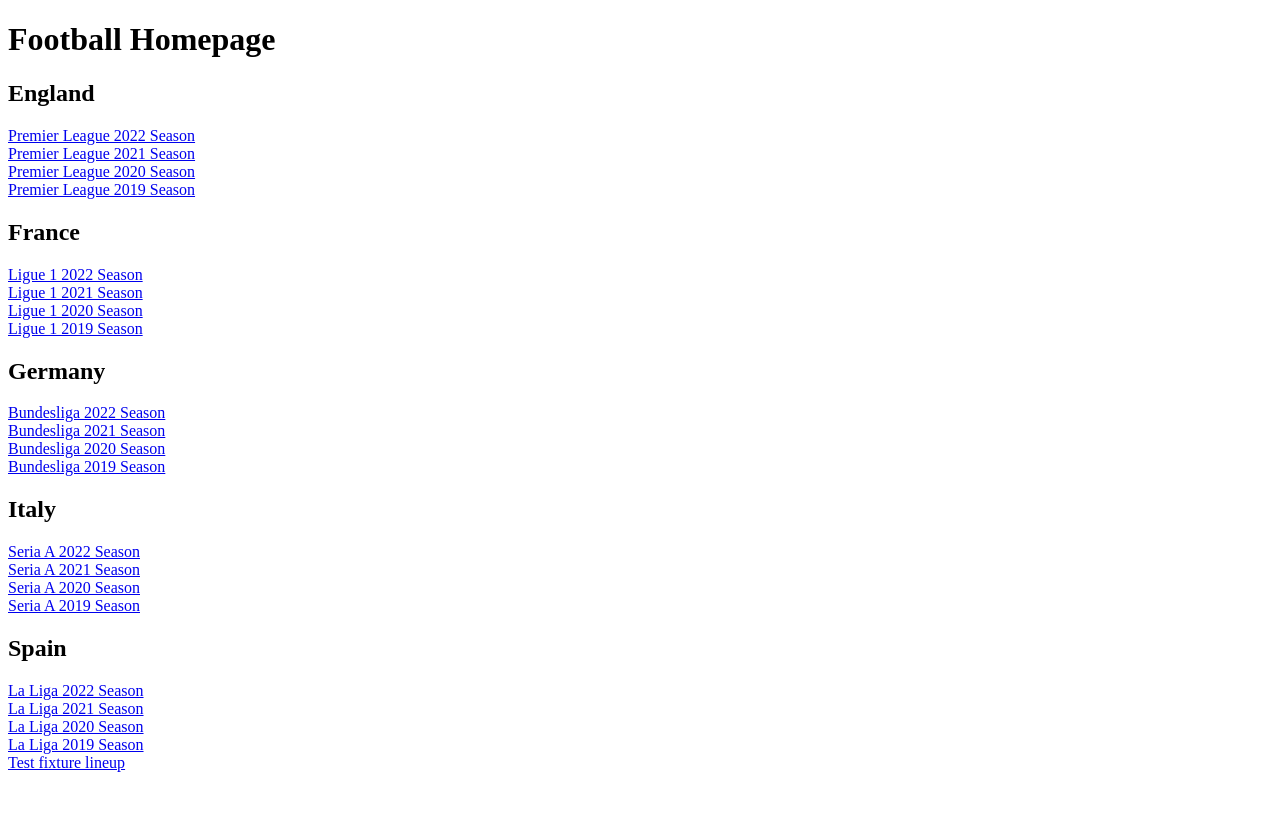
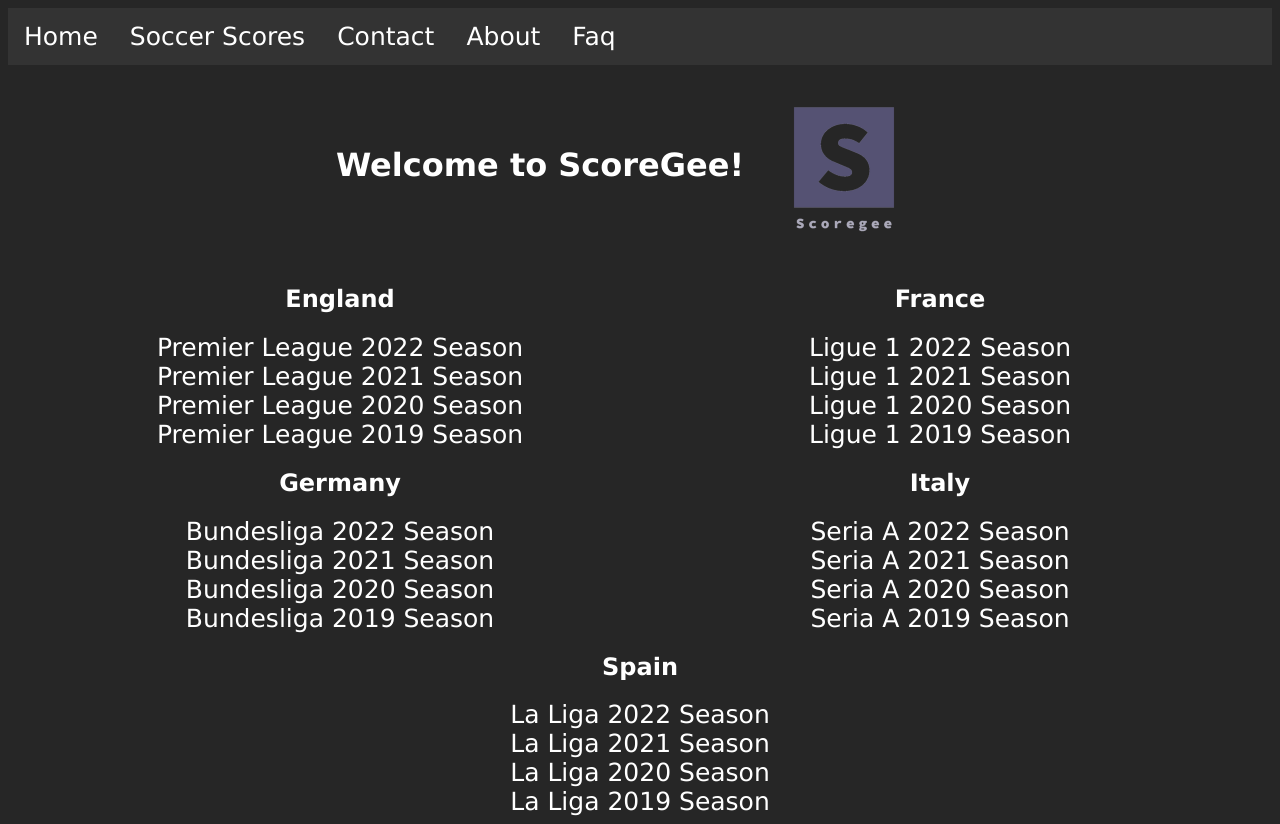
Before and after one commit to piero-ac/scoregee, a Node server app: page /football in a window 1280 px wide. Before the commit the page ends 772 px from the top, so only its background shows below. Run offline with Node 20, Linux system fonts and the light colour scheme; some libraries are stand-ins or nearby versions.

Commit message:
Merge Front-End Styling to Main Branch (#20)
* Add styling for league-main section

* Restructure league anchor links

* Create images folder

* Fix alt text for scoregee logo

* Add link to website favicon

* Add navbar

* Remove link to style.css

* Add styling for league page

* Add navbar

* Remove link to style.css

* Add styling for single fixture info

* Remove old styling sheet

```diff
--- a/public/soccer.html
+++ b/public/soccer.html
@@ -5,44 +5,57 @@
 		<meta http-equiv="X-UA-Compatible" content="IE=edge" />
 		<meta name="viewport" content="width=device-width, initial-scale=1.0" />
 		<title>ScoreGee</title>
+		<link rel="stylesheet" href="/styling.css" />
+		<link rel="icon" type="image/x-icon" href="/images/scoregee-favi.png" >
 	</head>
 	<body>
-		<h1>Football Homepage</h1>
+		<nav class="navbar">
+			<a class="active" href="/football">Home</a>
+			<a href="#">Soccer Scores</a>
+			<a href="#">Contact</a>
+			<a href="#">About</a>
+			<a href="#">Faq</a>
+		</nav>
+		<header id="welcome-header">
+			<h1>Welcome to ScoreGee!</h1>
+			<img src="/images/scoregeelogo.png" alt="ScoreGee Logo">
+		</header>
+		<main id="leagues-main">
 			<section>
 				<h2>England</h2>
-			<a href="/football/epl/2022">Premier League 2022 Season</a><br />
-			<a href="/football/epl/2021">Premier League 2021 Season</a><br />
-			<a href="/football/epl/2020">Premier League 2020 Season</a><br />
-			<a href="/football/epl/2019">Premier League 2019 Season</a><br />
+				<a href="/football/epl/2022">Premier League 2022 Season</a>
+				<a href="/football/epl/2021">Premier League 2021 Season</a>
+				<a href="/football/epl/2020">Premier League 2020 Season</a>
+				<a href="/football/epl/2019">Premier League 2019 Season</a>
 			</section>
 			<section>
 				<h2>France</h2>
-			<a href="/football/ligue1/2022">Ligue 1 2022 Season</a><br />
-			<a href="/football/ligue1/2021">Ligue 1 2021 Season</a><br />
-			<a href="/football/ligue1/2020">Ligue 1 2020 Season</a><br />
-			<a href="/football/ligue1/2019">Ligue 1 2019 Season</a><br />
+				<a href="/football/ligue1/2022">Ligue 1 2022 Season</a>
+				<a href="/football/ligue1/2021">Ligue 1 2021 Season</a>
+				<a href="/football/ligue1/2020">Ligue 1 2020 Season</a>
+				<a href="/football/ligue1/2019">Ligue 1 2019 Season</a>
 			</section>
 			<section>
 				<h2>Germany</h2>
-			<a href="/football/bundesliga/2022">Bundesliga 2022 Season</a><br />
-			<a href="/football/bundesliga/2021">Bundesliga 2021 Season</a><br />
-			<a href="/football/bundesliga/2020">Bundesliga 2020 Season</a><br />
-			<a href="/football/bundesliga/2019">Bundesliga 2019 Season</a><br />
+				<a href="/football/bundesliga/2022">Bundesliga 2022 Season</a>
+				<a href="/football/bundesliga/2021">Bundesliga 2021 Season</a>
+				<a href="/football/bundesliga/2020">Bundesliga 2020 Season</a>
+				<a href="/football/bundesliga/2019">Bundesliga 2019 Season</a>
 			</section>
 			<section>
 				<h2>Italy</h2>
-			<a href="/football/seriea/2022">Seria A 2022 Season</a><br />
-			<a href="/football/seriea/2021">Seria A 2021 Season</a><br />
-			<a href="/football/seriea/2020">Seria A 2020 Season</a><br />
-			<a href="/football/seriea/2019">Seria A 2019 Season</a><br />
+				<a href="/football/seriea/2022">Seria A 2022 Season</a>
+				<a href="/football/seriea/2021">Seria A 2021 Season</a>
+				<a href="/football/seriea/2020">Seria A 2020 Season</a>
+				<a href="/football/seriea/2019">Seria A 2019 Season</a>
 			</section>
 			<section>
 				<h2>Spain</h2>
-			<a href="/football/laliga/2022">La Liga 2022 Season</a><br />
-			<a href="/football/laliga/2021">La Liga 2021 Season</a><br />
-			<a href="/football/laliga/2020">La Liga 2020 Season</a><br />
-			<a href="/football/laliga/2019">La Liga 2019 Season</a><br />
+				<a href="/football/laliga/2022">La Liga 2022 Season</a>
+				<a href="/football/laliga/2021">La Liga 2021 Season</a>
+				<a href="/football/laliga/2020">La Liga 2020 Season</a>
+				<a href="/football/laliga/2019">La Liga 2019 Season</a>
 			</section>
-		<a href="/football/fixture-lineup">Test fixture lineup</a>
+		</main>
 	</body>
 </html>
--- a/public/styling.css
+++ b/public/styling.css
@@ -1,6 +1,7 @@
 h1 {
-    text-align: center;
-		font-family: Verdana}
+  text-align: center;
+  font-family: Verdana
+}
 
 body {
   font-family: Verdana;
@@ -10,8 +11,8 @@
 
 img {
   display: block;
-  margin-left: auto;
-  margin-right: auto;
+  width: 200px;
+  height: auto;
 }
 
 .popup .content {
@@ -22,15 +23,16 @@
   text-align: center;
   top: 50%;
   left: 50%;
-  transform: translate(-50%,-150%) scale(0);
+  transform: translate(-50%, -150%) scale(0);
   padding: 20px;
   border-radius: 20px;
   background: #262626;
   position: absolute;
   box-shadow: 38px 38px 56px #1e1e1e,
-              -25px -25px 38px #1e1e1e;
+    -25px -25px 38px #1e1e1e;
   z-index: 1;
 }
+
 .navbar {
   overflow: hidden;
   background-color: #333;
@@ -54,7 +56,7 @@
   position: absolute;
   background-color: #f9f9f9;
   min-width: 160px;
-  box-shadow: 0px 8px 16px 0px rgba(0,0,0,0.2);
+  box-shadow: 0px 8px 16px 0px rgba(0, 0, 0, 0.2);
   z-index: 1;
 }
 
@@ -84,4 +86,227 @@
   font-size: 17px;
 }
 
-p{text-align: center;}
+p {
+  text-align: center;
+}
+
+#leagues-main {
+  width: 1200px;
+  margin-left: auto;
+  margin-right: auto;
+  display: flex;
+  flex-direction: row;
+  justify-content: center;
+  align-items: center;
+  flex-wrap: wrap;
+}
+
+#leagues-main section {
+  width: 600px;
+  display: flex;
+  flex-direction: column;
+  justify-content: center;
+  align-items: center;
+
+}
+
+#leagues-main section h2 {
+  text-align: center;
+}
+
+#leagues-main section a {
+  text-decoration: none;
+  color: white;
+  /* text-align: center; */
+  font-size: 25px;
+}
+
+#welcome-header {
+  display: flex;
+  flex-direction: row;
+  align-items: center;
+  justify-content: center;
+  height: 200px;
+}
+
+#leagueInfo-main {
+  display: flex;
+  flex-direction: row;
+  justify-content: space-evenly;
+  align-items: flex-start;
+  column-gap: 50px;
+}
+
+#rankings-sct {
+  width: 300px;
+}
+
+#fixtures-sct {
+  width: 900px;
+}
+
+#leagueName-hd {
+  text-align: center;
+}
+
+#leagueSeason-hd {
+  text-align: center;
+}
+
+#fixtures-info-div {
+  display: flex;
+  flex-direction: row;
+  column-gap: 20px;
+}
+
+#fixture-display-div h4 {
+  text-align: center;
+}
+
+#fixtures-for-date {
+  width: 550px;
+}
+
+#fixtures-for-date div {
+  margin-left: auto;
+  margin-right: auto;
+}
+
+#fixture-dates-div {
+  width: 250px;
+}
+
+.mdButton {
+  display: block;
+  border: none;
+  margin-bottom: 2px;
+  width: 220px;
+  background: none;
+  text-align: left;
+  font-size: 20px;
+  color: white;
+}
+
+.fixture-match-info-div {
+  border: 1px solid #262626;
+  display: flex;
+  flex-direction: row;
+  justify-content: center;
+  align-items: center;
+  height: 200px;
+  width: 500px;
+  column-gap: 30px;
+  margin-left: auto;
+  margin-right: auto;
+
+}
+
+.fixture-match-info-div img {
+  width: 70px;
+  height: auto;
+  margin-left: auto;
+  margin-right: auto;
+}
+
+.team {
+  border: 2px solid #262626;
+  text-align: center;
+  width: 100px;
+  height: 140px;
+}
+
+.match-info {
+  text-align: center;
+}
+
+#match-info-sct {
+  display: flex;
+  flex-direction: column;
+  width: 900px;
+  border: 1px solid #262626;
+  margin-left: auto;
+  margin-right: auto;
+}
+
+#quick-info div {
+  display: flex;
+  flex-direction: row;
+  column-gap: 15px;
+  width: 900px;
+  justify-content: center;
+  align-items: center;
+  height: 0;
+}
+
+#match-lineup {
+  display: flex;
+  flex-direction: row;
+  column-gap: 30px;
+  justify-content: center;
+  align-items: center;
+}
+
+#match-statistics {
+  display: flex;
+  flex-direction: row;
+  column-gap: 15px;
+  justify-content: center;
+  align-items: center;
+}
+
+.homeTeam-stats .stats {
+  text-align: right;
+}
+
+.stat-type {
+  font-size: 1.1rem;
+  font-weight: bold;
+}
+
+.stat-value {
+  font-size: 1rem;
+}
+
+
+.stats {
+  margin-bottom: 10px;
+}
+
+.stats p {
+  margin: 0;
+  padding: 0;
+}
+
+.dropdown-heading {
+  display: inline-block;
+}
+
+h3 {
+  text-align: center;
+  vertical-align: middle;
+  line-height: 90px;
+}
+
+#leagueInfo-header {
+  width: 800px;
+  margin-left: auto;
+  margin-right: auto;
+  display: flex;
+  justify-content: center;
+  align-items: center;
+  flex-direction: column;
+}
+
+.match-info a {
+  text-decoration: none;
+  font-weight: bold;
+  color: white;
+  text-transform: uppercase;
+}
+
+#league-hp-link {
+  text-decoration: none;
+  font-weight: bold;
+  text-transform: uppercase;
+  color: white;
+}
```
Also changed, not shown: public/league.html (+10 -3 lines), public/matchinfo.html (+6 -7 lines), public/styles.css (deleted, +0 -149 lines), public/images/scoregee-favi.png (added), public/images/scoregeelogo.png (added), 2 other files. Lines whose indentation alone changed are shown as unchanged.
